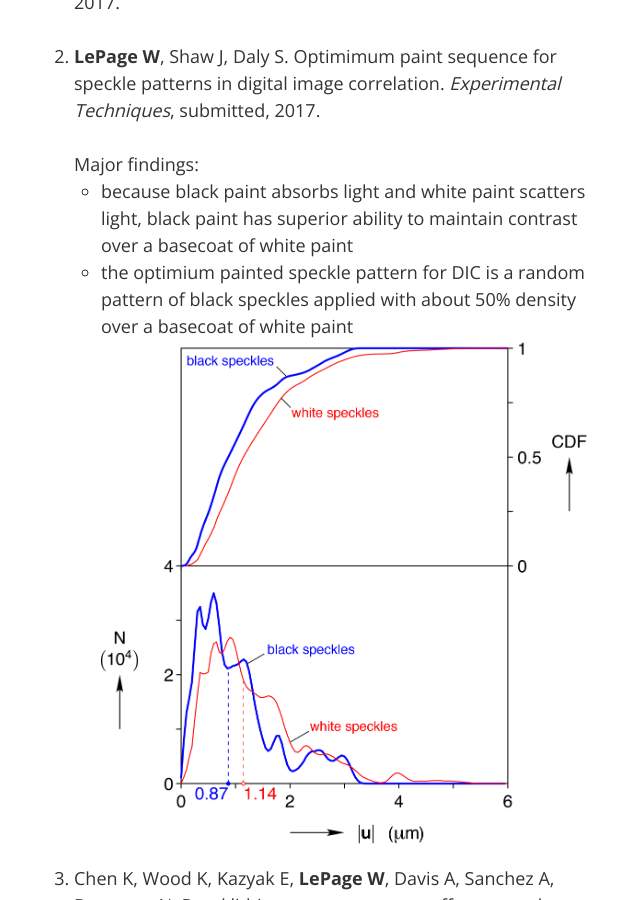
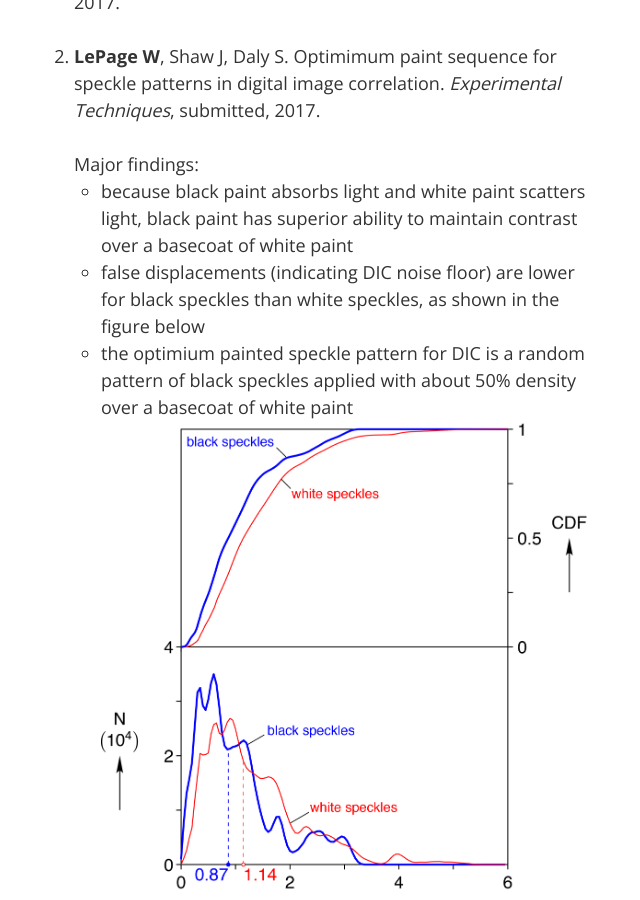
Before and after one commit to wlepage/wlepage.github.io, a Jekyll site: the page built from index.md, in a window 1280 px wide and 900 px high, scrolled down 2506 px. Shown: the whole window, without its empty margins (323-963 px from the left). Built offline with Jekyll 4.4.1, drawn with Linux system fonts in a browser that asks for light colours.

Commit message:
Updated index.md

```diff
--- a/index.md
+++ b/index.md
@@ -55,6 +55,7 @@ En route to building new understandings about material degradation and failure,
 1. __LePage W__, Shaw J, Daly S. Optimimum paint sequence for speckle patterns in digital image correlation. _Experimental Techniques_, submitted, 2017. <br /><br />
 Major findings:
 	+ because black paint absorbs light and white paint scatters light, black paint has superior ability to maintain contrast over a basecoat of white paint
+	+ false displacements (indicating DIC noise floor) are lower for black speckles than white speckles, as shown in the figure below
 	+ the optimium painted speckle pattern for DIC is a random pattern of black speckles applied with about 50% density over a basecoat of white paint
 ![Optimum paint speckles sequence](img/TOC_paintspeckles.png "Optimum paint speckles sequence")
 1. Chen K, Wood K, Kazyak E, __LePage W__, Davis A, Sanchez A, Dasgupta N. Dead lithium: mass transport effects on voltage, capacity, and failure of lithium metal anodes. _Journal of Materials Chemistry A_, 2017. [doi:10.1039/c7ta00371d](http://doi.org/10.1039/c7ta00371d). <br /><br />
```
